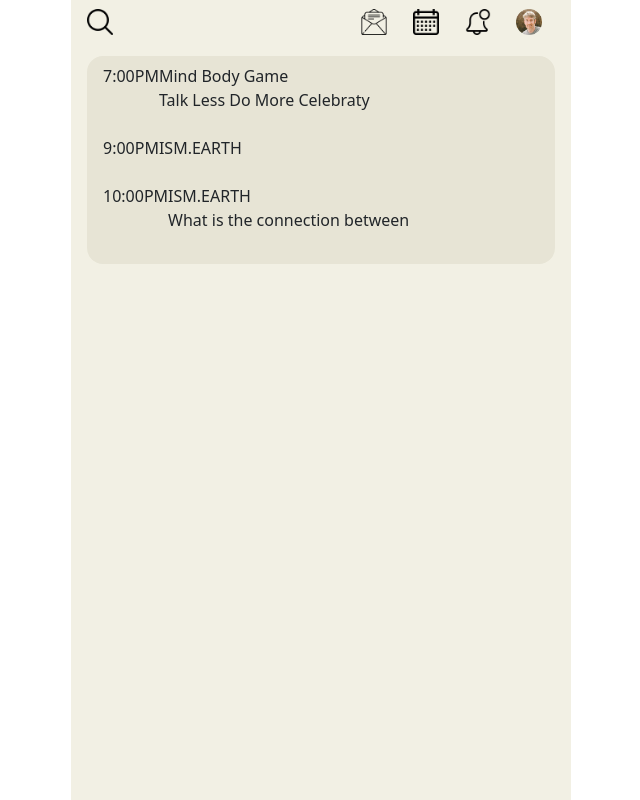
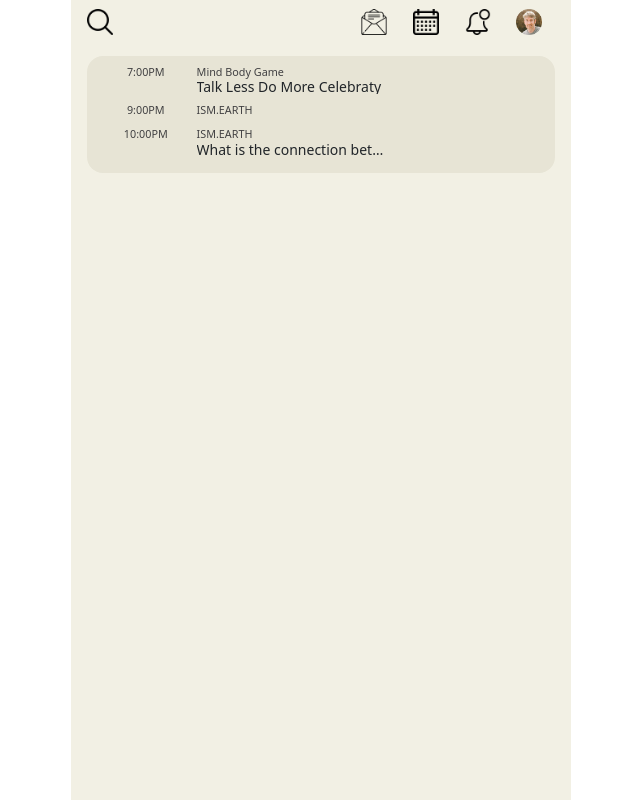
Before and after one commit to adarshtiwari1998/clubhouse-web-app, a React (Create React App) app: page /home in a window 1280 px wide. Shown: the whole page, without its empty margins (319-959 px from the left). Built offline with nearby package versions, Linux system fonts and the light colour scheme.

Commit message:
components dailyinfocard styling complete

```diff
--- a/src/style/dailyInfoCard.module.css
+++ b/src/style/dailyInfoCard.module.css
@@ -10,3 +10,33 @@ border-radius: 1em;
     align-items: flex-start;
     margin-bottom: 0.5em;
 }
+
+.daily_Card > div > span {
+    width: 20%;
+    text-align: center;
+}
+
+.daily_Card > div > div {
+    display: flex;
+    flex-direction: column;
+    margin-left: 0.5em;
+    width: 80%;
+}
+
+.daily_Card span {
+   font-size: 0.675em;
+   color: var(--textColor);
+   font-weight: 500;
+}
+
+.daily_Card p {
+    display: inline-block;
+    width: 195px;
+    margin: 0;
+    font-size: 0.875em;
+    font-weight: 500;
+    line-height: 1;
+    white-space: nowrap;
+    overflow: hidden;
+    text-overflow: ellipsis;
+}
```
